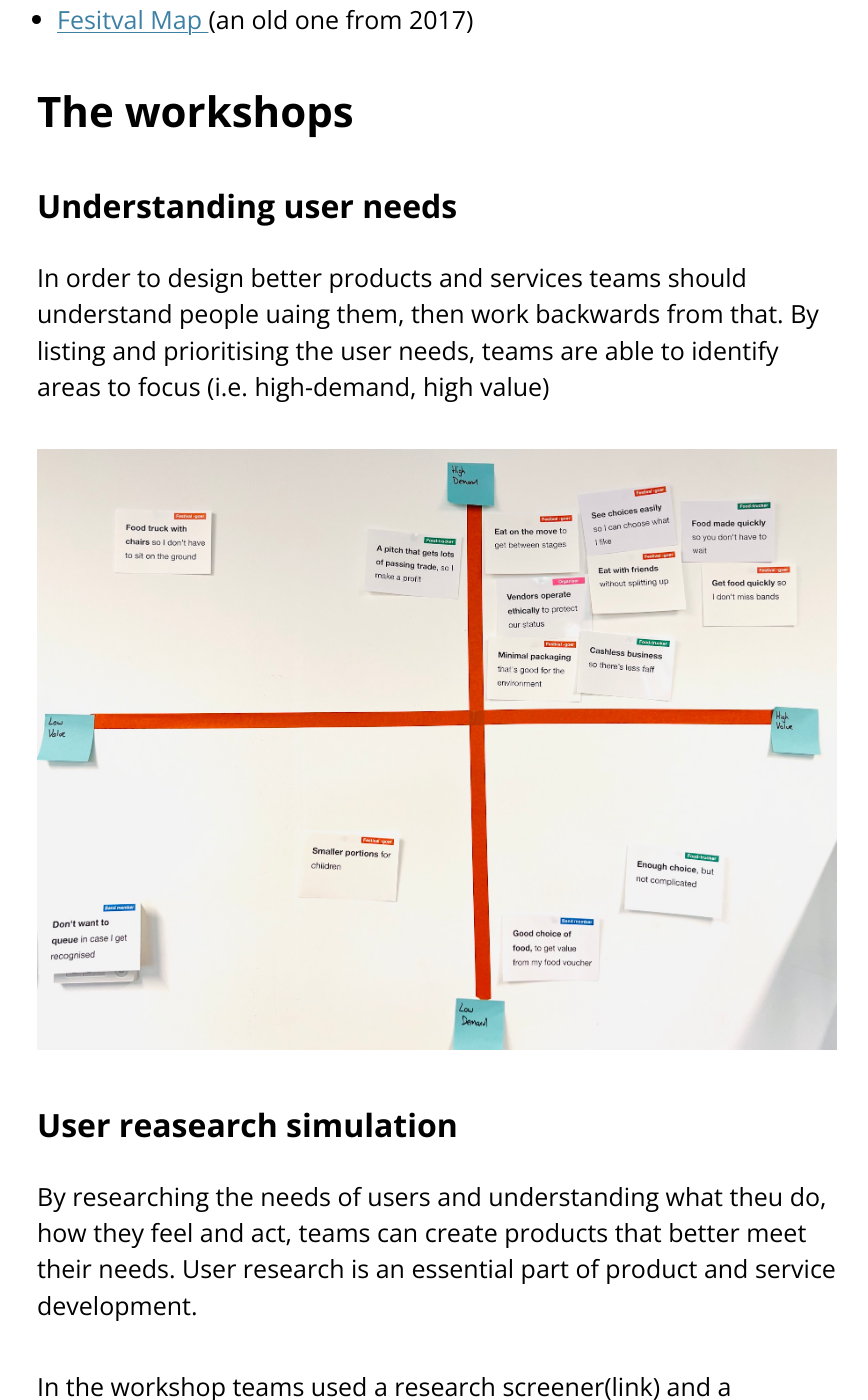
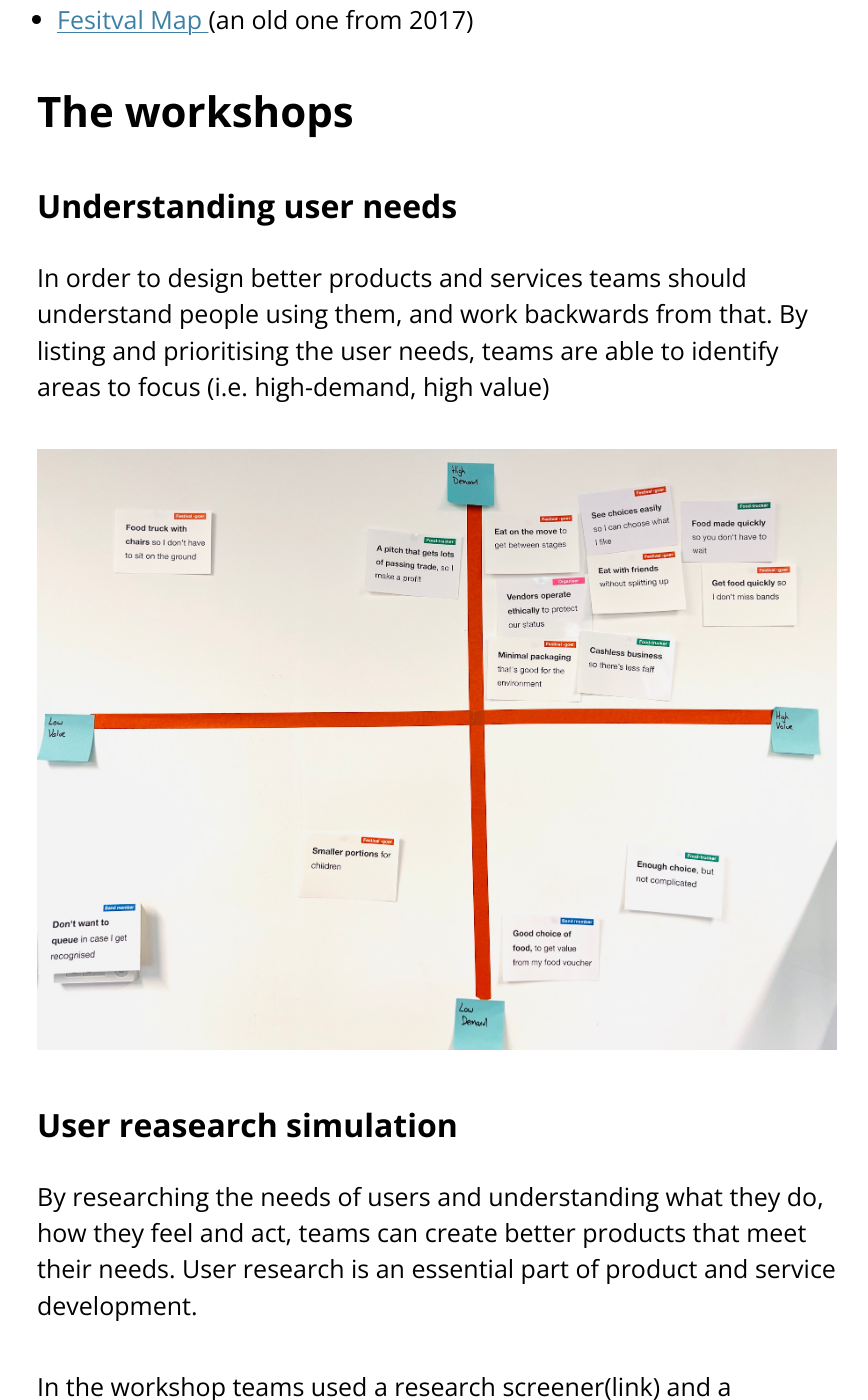
Before and after one commit to learnbymakingwales/learnbymakingwales.github.io, a Jekyll site: the page built from en/resource/design-challenge.md, in a window 1280 px wide and 1400 px high, scrolled down 3318 px. Shown: the whole window, without its empty margins (203-1071 px from the left). Built offline with Jekyll 4.4.1, drawn with Linux system fonts in a browser that asks for light colours.

Commit message:
Minor copy amends

```diff
--- a/en/resource/design-challenge.md
+++ b/en/resource/design-challenge.md
@@ -40,13 +40,13 @@ Each year the festival attracts 25,000 people. It’s family friendly, and pride
 ## The workshops
 
 ### Understanding user needs
-In order to design better products and services teams should understand people uaing them, then work backwards from that. By listing and prioritising the user needs, teams are able to identify areas to focus (i.e. high-demand, high value)
+In order to design better products and services teams should understand people using them, and work backwards from that. By listing and prioritising the user needs, teams are able to identify areas to focus (i.e. high-demand, high value)
 
 ![user needs printed on indivual cards and placed on a two-by-two grid.  The x-axis shows 'demand' from low to high, and the y-axis shows 'value to user' from low to high.](/assets/images/user-needs-prioritised.jpeg)
 
 
 ### User reasearch simulation
-By researching the needs of users and understanding what theu do, how they feel and act, teams can create products that better meet their needs. User research is an essential part of product and service development.
+By researching the needs of users and understanding what they do, how they feel and act, teams can create better products that meet their needs. User research is an essential part of product and service development.
 
 In the workshop teams used a research screener(link) and a discussion guide(link) to prepare for an interview with a user, before [role playing](https://docs.google.com/document/d/1cLeTz5Isw92DB7RiYZ-jpR2DMSJc4KMkSptn4KVHT8I/edit?usp=sharing) and analysing the findings.
 
```
